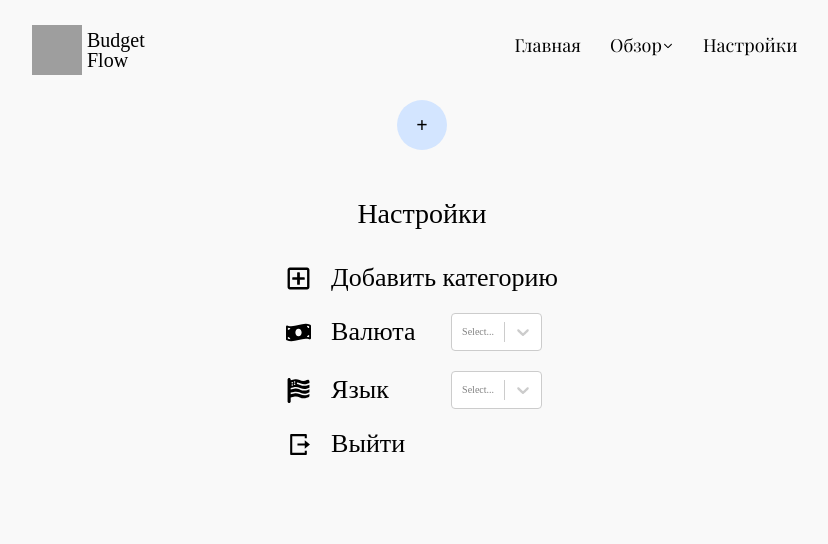
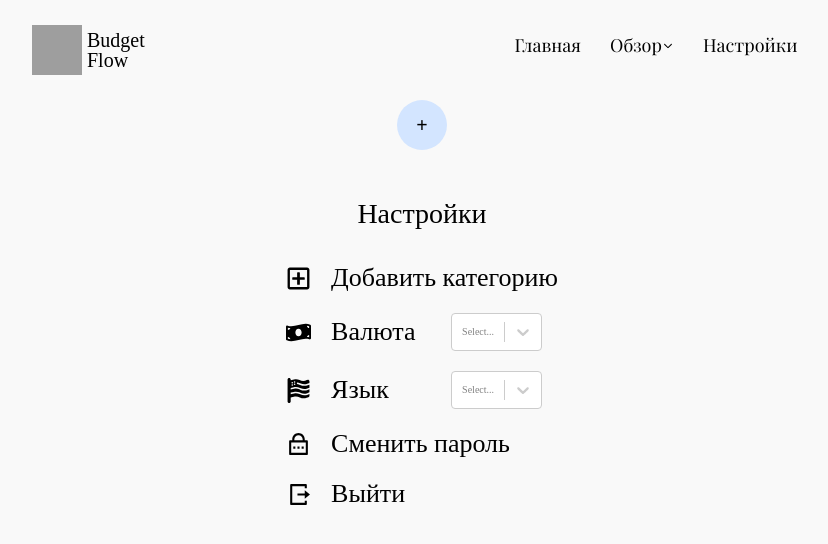
Before and after one commit to N1ph1l1m/budgetFlow, a React (Vite) app: page /setting in a window 1280 px wide. Shown: the top 544 px of the page, without its empty margins (218-1046 px from the left). Built offline with nearby package versions, Linux system fonts and the light colour scheme; sample sign-in values are in the browser's storage; grey boxes are pictures that could not be loaded.

Commit message:
v1.32 Add change password - part 1

```diff
--- a/public/locales/en/translation.json
+++ b/public/locales/en/translation.json
@@ -32,6 +32,7 @@
   "signUp": " Sign up",
   "haveAnAccount": "Have an account?",
   "forgotPassword":"Forgot your password?",
+   "changePassword":"Change password",
   "errorInputLog/Pass": "Enter your login and password",
   "errorInputLogin": "Enter  login",
   "errorInputPassword": "Enter password",
--- a/public/locales/ru/translation.json
+++ b/public/locales/ru/translation.json
@@ -2,7 +2,7 @@
   "setting": "Настройки",
   "addCategory": "Добавить категорию",
   "addTransaction":"Добавить",
-    "selectCategory":"Выбрать категорию",
+  "selectCategory":"Выбрать категорию",
   "current": "Валюта",
   "language": "Язык",
   "quit": "Выйти",
@@ -32,6 +32,7 @@
   "signUp": "Регистрация",
   "haveAnAccount": "Есть аккаунт?",
   "forgotPassword":"Забыли пароль?",
+  "changePassword":"Сменить пароль",
   "errorInputLog/Pass": "Введите логин и пароль",
   "errorInputLogin": "Введите логин ",
   "errorInputPassword": "Введите пароль",
--- a/src/Pages/Setting/Setting.tsx
+++ b/src/Pages/Setting/Setting.tsx
@@ -1,6 +1,7 @@
 import styles from "../../App/Styles/Setting.module.css";
 import { RiLogoutBoxRLine } from "react-icons/ri";
 import { FaRegPlusSquare } from "react-icons/fa";
+import { RiLockPasswordLine } from "react-icons/ri";
 import { logOut } from "../../entities/logOut";
 import Select from "react-select";
 import pmr from "../../App/icons/pmr.png";
@@ -12,10 +13,12 @@ import { FaMoneyBillWave } from "react-icons/fa";
 import Modal from "../../widget/ModalWindow/ModalTransaction";
 import CreateCategory from "../../widget/createCategory/CreateCategory";
 import { useState, useEffect } from "react";
-import { useDispatch } from "react-redux";
+import { useDispatch ,useSelector} from "react-redux";
 import { setCurrent } from "../../store/Slice/transactionsSlice/transactionsSlice";
 import { FaFlagUsa } from "react-icons/fa6";
 import { useTranslation } from "react-i18next";
+import { RootState } from "../../store";
+import { forgotPassword } from "../../entities/forgotPassword";
 interface SelectItemProps {
   imageSrc: string;
   title: string;
@@ -34,6 +37,7 @@ const Setting = () => {
   const [isModalCategory, setIsModalCategory] = useState(false);
   const [selectСurrency, setCurrency] = useState<string>("₽");
   const { t, i18n } = useTranslation();
+  const {email} = useSelector((state:RootState)=>state.usersSlice.activeUser)
   const navigate = useNavigate();
 
   const dispatch = useDispatch();
@@ -74,6 +78,16 @@ const Setting = () => {
     i18n.changeLanguage(language);
   };
 
+  async function changePassword(){
+    console.log(email);
+    // if(email){
+    // await forgotPassword(email)
+    // }else{
+    //   alert("Почта отсуствует")
+    // }
+
+
+  }
   useEffect(() => {
     dispatch(setCurrent(selectСurrency));
   }, [dispatch, selectСurrency]);
@@ -119,6 +133,17 @@ const Setting = () => {
               onChange={(selected) => changeLanguage(selected?.value ?? "ru")}
             />
           </li>
+         <li>
+            <button
+              className={styles.settingItem}
+              onClick={() => changePassword()}
+            >
+              <RiLockPasswordLine size={25} />
+              <span className={styles.titleSettingItem}>
+                {t("changePassword")}
+              </span>
+            </button>
+          </li>
           <li>
             <button
               className={styles.settingItem}
```
Also changed, not shown: src/widget/login/Login.tsx (+23 -15 lines).
